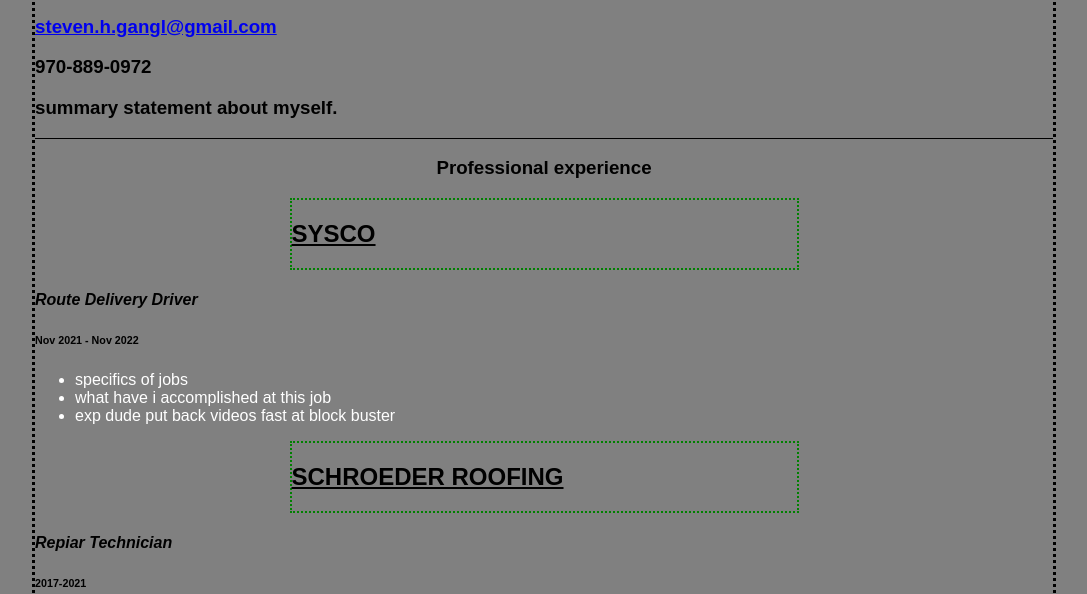
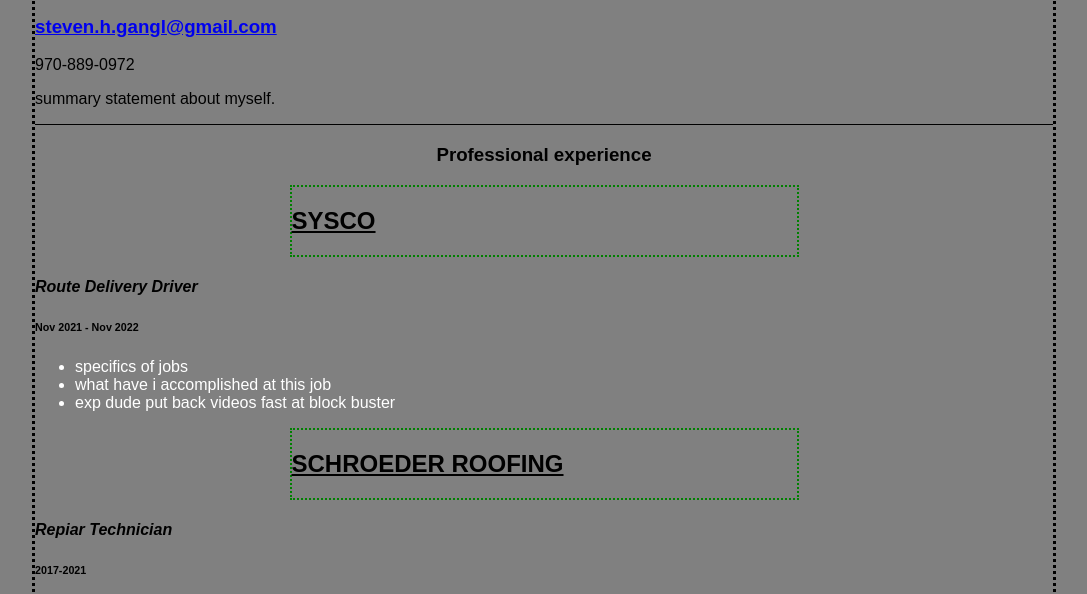
Before and after one commit to stevengangl/stevengangl.github.io, a plain HTML site: page index.html in a window 1280 px wide. Shown: the part 152-746 px from the top of the page, without its empty margins (96-1183 px from the left). Drawn offline with Linux system fonts and the light colour scheme.

Commit message:
Update index.html

```diff
--- a/index.html
+++ b/index.html
@@ -10,11 +10,12 @@
   <div>
     <div>
      <header>
-      <h1>Steven Gangl Resume</h1>
+      <h1>Steven Gangl Resume
+         </h1>
      </header>
-      <h3> <a href="mailto:steven.h.gangl@gmail.com"> steven.h.gangl@gmail.com</a></h3>
-      <h3>970-889-0972</h3>
-      <h3>summary statement about myself.</h3>
+      <h3> <a href="mailto:steven.h.gangl@gmail.com"> steven.h.gangl@gmail.com</a> </h3>
+      <p>970-889-0972</p>
+      <p>summary statement about myself.<p>
   </div>
     <div class="experience">
     <h3>Professional experience</h3>
```
